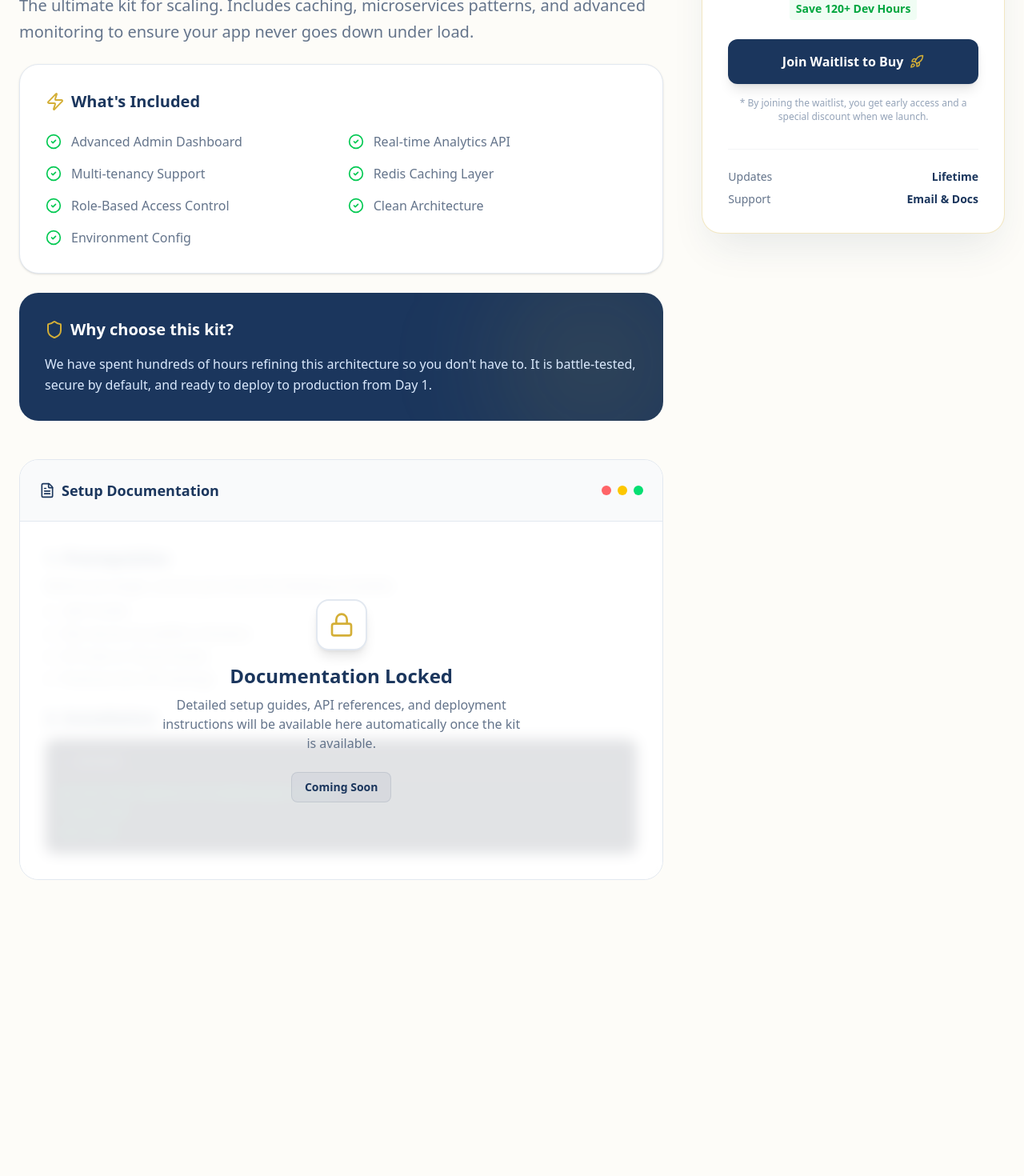
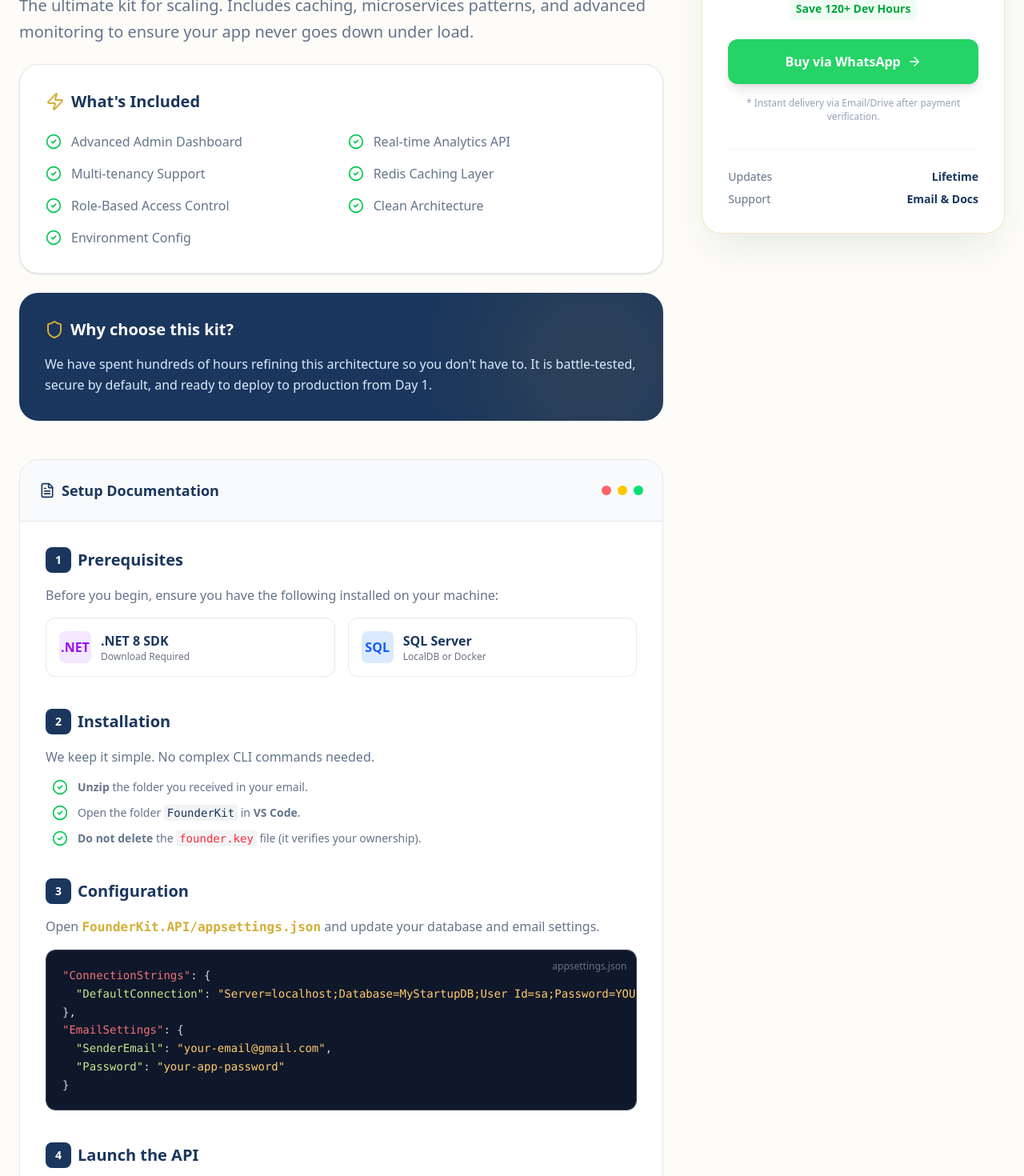
Before and after one commit to Nitish-11k/CodeFlow-Solution, a Next.js app: page /kits/apex-suite in a window 1280 px wide. Shown: the part 300-1770 px from the top of the page at 80% size. Before the commit the page ends 1480 px from the top, so only its background shows below. Built offline with nearby package versions, Linux system fonts and the light colour scheme.

Commit message:
Added license verification API and Documentation

```diff
--- a/src/app/kits/[slug]/page.tsx
+++ b/src/app/kits/[slug]/page.tsx
@@ -3,26 +3,23 @@ import { useParams } from "next/navigation";
 import { kitsData } from "@/lib/kitsData";
 import Navbar from "@/components/Navbar";
 import Link from "next/link";
-import { ArrowLeft, CheckCircle2, Shield, Zap, Rocket, FileText, Lock, Terminal } from "lucide-react";
+import { ArrowLeft, CheckCircle2, Shield, Zap, ArrowRight, FileText, Terminal } from "lucide-react";
 import { useState, useEffect } from "react";
+// WaitlistPopup is no longer strictly needed for this page, but we keep the import just in case
 import WaitlistPopup from "@/components/WaitlistPopup";
 
 export default function KitDetailPage() {
-  // ✅ FIX 1: Generic hata diya (Next.js isse support nahi karta)
   const params = useParams();
-
   const [slug, setSlug] = useState<string>("");
 
   useEffect(() => {
     if (params?.slug) {
-      // ✅ FIX 2: Check kiya ki slug string hai ya array, taaki Type Error na aaye
       const finalSlug = Array.isArray(params.slug) ? params.slug[0] : params.slug;
       setSlug(finalSlug);
     }
   }, [params]);
 
   const kit = kitsData.find((k) => k.slug === slug);
-  const [showWaitlist, setShowWaitlist] = useState(false);
 
   // Show loading while slug is being determined
   if (!slug) {
@@ -38,16 +35,13 @@ export default function KitDetailPage() {
     );
   }
 
+  // WhatsApp Message Generator
+  const whatsappMessage = `Hi CodeFlow, I am interested in buying the ${kit.title} (${kit.price}). Is it available?`;
+  const whatsappLink = `https://wa.me/919876543210?text=${encodeURIComponent(whatsappMessage)}`;
+
   return (
     <main className="min-h-screen bg-[#FDFCF8]">
       <Navbar />
-
-      {showWaitlist && (
-        <div className="fixed inset-0 z-[9999]">
-           <WaitlistPopup />
-           <div className="hidden" onClick={() => setShowWaitlist(false)}></div>
-        </div>
-      )}
 
       <div className="max-w-7xl mx-auto px-6 pt-32 pb-20">
 
@@ -58,7 +52,9 @@ export default function KitDetailPage() {
 
         <div className="grid lg:grid-cols-3 gap-12">
 
-          {/* --- LEFT: DETAILS --- */}
+          {/* =======================
+              LEFT COLUMN: DETAILS
+             ======================= */}
           <div className="lg:col-span-2 space-y-12">
 
             {/* 1. Main Info */}
@@ -107,8 +103,10 @@ export default function KitDetailPage() {
               </div>
             </div>
 
-            {/* 2. DOCUMENTATION SECTION (Locked State) */}
-            <div className="border border-[#E2E8F0] bg-white rounded-3xl overflow-hidden relative">
+            {/* =========================================================
+                2. DOCUMENTATION SECTION (OPEN / STEALTH MODE)
+               ========================================================= */}
+            <div className="border border-[#E2E8F0] bg-white rounded-3xl overflow-hidden relative" id="docs">
 
               {/* Header */}
               <div className="bg-gray-50 border-b border-[#E2E8F0] p-6 flex items-center justify-between">
@@ -122,46 +120,113 @@ export default function KitDetailPage() {
                 </div>
               </div>
 
-               <div className="relative p-8 min-h-[300px]">
+              {/* Content */}
+              <div className="p-8 text-[#1E293B] space-y-10">
 
-                  {/* --- BLURRED BACKGROUND CONTENT --- */}
-                  <div className="opacity-30 blur-[2px] select-none pointer-events-none space-y-6">
+                {/* Step 1: Prerequisites */}
+                <div className="space-y-4">
+                  <h4 className="text-xl font-bold text-[#1B365D] flex items-center gap-2">
+                    <span className="bg-[#1B365D] text-white w-8 h-8 rounded-lg flex items-center justify-center text-sm">1</span>
+                    Prerequisites
+                  </h4>
+                  <p className="text-[#64748B]">Before you begin, ensure you have the following installed on your machine:</p>
+                  <div className="grid grid-cols-1 md:grid-cols-2 gap-4">
+                    <a href="https://dotnet.microsoft.com/download/dotnet/8.0" target="_blank" className="p-4 rounded-xl border border-[#E2E8F0] hover:border-[#D4AF37] hover:bg-blue-50/50 transition-all flex items-center gap-3 group">
+                        <div className="w-10 h-10 bg-purple-100 rounded-lg flex items-center justify-center text-purple-600 font-bold">.NET</div>
                         <div>
-                     <h4 className="text-xl font-bold text-[#1B365D] mb-2">1. Prerequisites</h4>
-                        <p className="text-gray-500 mb-2">Before you begin, ensure you have the following installed:</p>
-                        <ul className="list-disc pl-5 text-gray-500 space-y-1">
-                            <li>.NET 8 SDK</li>
-                            <li>SQL Server (LocalDB or Docker)</li>
-                            <li>VS Code or Visual Studio</li>
-                            <li>Postman (for API testing)</li>
-                          </ul>
+                          <p className="font-bold text-[#1B365D]">.NET 8 SDK</p>
+                          <p className="text-xs text-gray-500 group-hover:text-[#D4AF37]">Download Required</p>
                         </div>
+                    </a>
+                    <div className="p-4 rounded-xl border border-[#E2E8F0] flex items-center gap-3">
+                        <div className="w-10 h-10 bg-blue-100 rounded-lg flex items-center justify-center text-blue-600 font-bold">SQL</div>
                         <div>
-                      <h4 className="text-xl font-bold text-[#1B365D] mb-3">2. Installation</h4>
-                      <div className="bg-[#0F172A] p-4 rounded-xl border border-gray-700">
-                         <div className="flex items-center gap-2 text-gray-400 font-mono text-sm mb-2 border-b border-gray-700 pb-2">
-                            <Terminal size={14} /> terminal
+                          <p className="font-bold text-[#1B365D]">SQL Server</p>
+                          <p className="text-xs text-gray-500">LocalDB or Docker</p>
                         </div>
-                         <code className="text-green-400 font-mono text-sm">
-                           git clone https://github.com/codeflow/{kit.slug}.git<br/>
-                           cd {kit.slug}<br/>
-                           npm install
-                         </code>
                     </div>
                   </div>
                 </div>
 
-                  {/* --- LOCKED OVERLAY --- */}
-                  <div className="absolute inset-0 z-10 bg-white/60 backdrop-blur-sm flex flex-col items-center justify-center text-center p-6">
-                     <div className="w-16 h-16 bg-white border-2 border-[#E2E8F0] rounded-2xl flex items-center justify-center mb-4 shadow-lg">
-                        <Lock size={32} className="text-[#D4AF37]" />
+                {/* Step 2: Installation */}
+                <div className="space-y-4">
+                  <h4 className="text-xl font-bold text-[#1B365D] flex items-center gap-2">
+                    <span className="bg-[#1B365D] text-white w-8 h-8 rounded-lg flex items-center justify-center text-sm">2</span>
+                    Installation
+                  </h4>
+                  <p className="text-[#64748B]">We keep it simple. No complex CLI commands needed.</p>
+                  <ul className="space-y-3 pl-2">
+                    <li className="flex gap-3 text-sm text-[#64748B]">
+                      <CheckCircle2 className="w-5 h-5 text-green-500 shrink-0" />
+                      <span><strong>Unzip</strong> the folder you received in your email.</span>
+                    </li>
+                    <li className="flex gap-3 text-sm text-[#64748B]">
+                      <CheckCircle2 className="w-5 h-5 text-green-500 shrink-0" />
+                      <span>Open the folder <code className="bg-gray-100 px-1 py-0.5 rounded text-[#1B365D]">FounderKit</code> in <strong>VS Code</strong>.</span>
+                    </li>
+                    <li className="flex gap-3 text-sm text-[#64748B]">
+                      <CheckCircle2 className="w-5 h-5 text-green-500 shrink-0" />
+                      <span><strong>Do not delete</strong> the <code className="bg-gray-100 px-1 py-0.5 rounded text-red-500">founder.key</code> file (it verifies your ownership).</span>
+                    </li>
+                  </ul>
                 </div>
-                     <h3 className="text-2xl font-black text-[#1B365D] mb-2">Documentation Locked</h3>
-                     <p className="text-[#64748B] max-w-md">
-                       Detailed setup guides, API references, and deployment instructions will be available here automatically once the kit is available.
+
+                {/* Step 3: Configuration */}
+                <div className="space-y-4">
+                  <h4 className="text-xl font-bold text-[#1B365D] flex items-center gap-2">
+                    <span className="bg-[#1B365D] text-white w-8 h-8 rounded-lg flex items-center justify-center text-sm">3</span>
+                    Configuration
+                  </h4>
+                  <p className="text-[#64748B]">
+                    Open <code className="text-[#D4AF37] font-bold">FounderKit.API/appsettings.json</code> and update your database and email settings.
                   </p>
-                     <div className="mt-6 px-4 py-2 bg-[#1B365D]/5 text-[#1B365D] text-sm font-bold rounded-lg border border-[#1B365D]/10">
-                        Coming Soon
+
+                  {/* Code Block for Appsettings */}
+                  <div className="bg-[#0F172A] p-5 rounded-xl border border-gray-700 overflow-x-auto relative group">
+                      <div className="absolute top-3 right-3 text-xs text-gray-500 font-mono">appsettings.json</div>
+                      <pre className="font-mono text-sm leading-relaxed text-gray-300">
+                        <code>
+            <span className="text-[#F07178]">"ConnectionStrings"</span>: &#123;<br/>
+              &nbsp;&nbsp;<span className="text-[#C3E88D]">"DefaultConnection"</span>: <span className="text-[#FFCB6B]">"Server=localhost;Database=MyStartupDB;User Id=sa;Password=YOUR_PASSWORD;TrustServerCertificate=True;"</span><br/>
+            &#125;,<br/>
+            <span className="text-[#F07178]">"EmailSettings"</span>: &#123;<br/>
+              &nbsp;&nbsp;<span className="text-[#C3E88D]">"SenderEmail"</span>: <span className="text-[#FFCB6B]">"your-email@gmail.com"</span>,<br/>
+              &nbsp;&nbsp;<span className="text-[#C3E88D]">"Password"</span>: <span className="text-[#FFCB6B]">"your-app-password"</span><br/>
+            &#125;
+                        </code>
+                      </pre>
+                  </div>
+                </div>
+
+                {/* Step 4: Run */}
+                <div className="space-y-4">
+                  <h4 className="text-xl font-bold text-[#1B365D] flex items-center gap-2">
+                    <span className="bg-[#1B365D] text-white w-8 h-8 rounded-lg flex items-center justify-center text-sm">4</span>
+                    Launch the API
+                  </h4>
+                  <p className="text-[#64748B]">Open your terminal and run the following commands:</p>
+
+                  <div className="bg-[#0F172A] p-4 rounded-xl border border-gray-700">
+                      <div className="flex items-center gap-2 text-gray-400 font-mono text-xs mb-3 border-b border-gray-700 pb-2">
+                        <Terminal size={14} /> terminal
+                      </div>
+                      <code className="text-green-400 font-mono text-sm block mb-2">
+                        # 1. Create the database
+                      </code>
+                      <code className="text-white font-mono text-sm block mb-4 pl-4 border-l-2 border-gray-700">
+                        dotnet ef database update --project FounderKit.Infrastructure --startup-project FounderKit.API
+                      </code>
+
+                      <code className="text-green-400 font-mono text-sm block mb-2">
+                        # 2. Start the server
+                      </code>
+                      <code className="text-white font-mono text-sm block pl-4 border-l-2 border-gray-700">
+                        dotnet run --project FounderKit.API
+                      </code>
+                  </div>
+
+                  <div className="p-4 bg-green-50 text-green-800 rounded-xl text-sm border border-green-200">
+                    <strong>Success!</strong> Your API will be running at <u>http://localhost:5000/swagger</u>
                   </div>
                 </div>
 
@@ -170,7 +235,9 @@ export default function KitDetailPage() {
 
           </div>
 
-          {/* --- RIGHT: PRICING CARD (Sticky) --- */}
+          {/* =================================
+              RIGHT COLUMN: PRICING (STICKY)
+             ================================= */}
           <div className="lg:col-span-1">
             <div className="sticky top-24 bg-white p-8 rounded-3xl border border-[#D4AF37]/30 shadow-2xl shadow-[#1B365D]/10">
 
@@ -187,16 +254,20 @@ export default function KitDetailPage() {
               </div>
 
               <div className="space-y-4">
-                <button
-                  onClick={() => setShowWaitlist(true)}
-                  className="w-full py-4 bg-[#1B365D] text-white font-bold rounded-xl hover:bg-[#2C4A7C] transition-all shadow-lg hover:shadow-xl hover:-translate-y-1 flex items-center justify-center gap-2 group"
+
+                {/* --- WHATSAPP BUY BUTTON --- */}
+                <a
+                  href={whatsappLink}
+                  target="_blank"
+                  rel="noopener noreferrer"
+                  className="w-full py-4 bg-[#25D366] text-white font-bold rounded-xl hover:bg-[#20bd5a] transition-all shadow-lg hover:shadow-xl hover:-translate-y-1 flex items-center justify-center gap-2 group"
                 >
-                  <span>Join Waitlist to Buy</span>
-                  <Rocket size={18} className="text-[#D4AF37] group-hover:translate-x-1 group-hover:-translate-y-1 transition-transform" />
-                </button>
+                  <span>Buy via WhatsApp</span>
+                  <ArrowRight size={18} className="text-white group-hover:translate-x-1 transition-transform" />
+                </a>
 
                 <p className="text-center text-xs text-[#94A3B8] leading-snug">
-                  * By joining the waitlist, you get early access and a special discount when we launch.
+                  * Instant delivery via Email/Drive after payment verification.
                 </p>
               </div>
 
```
Lines whose indentation alone changed are shown as unchanged.
